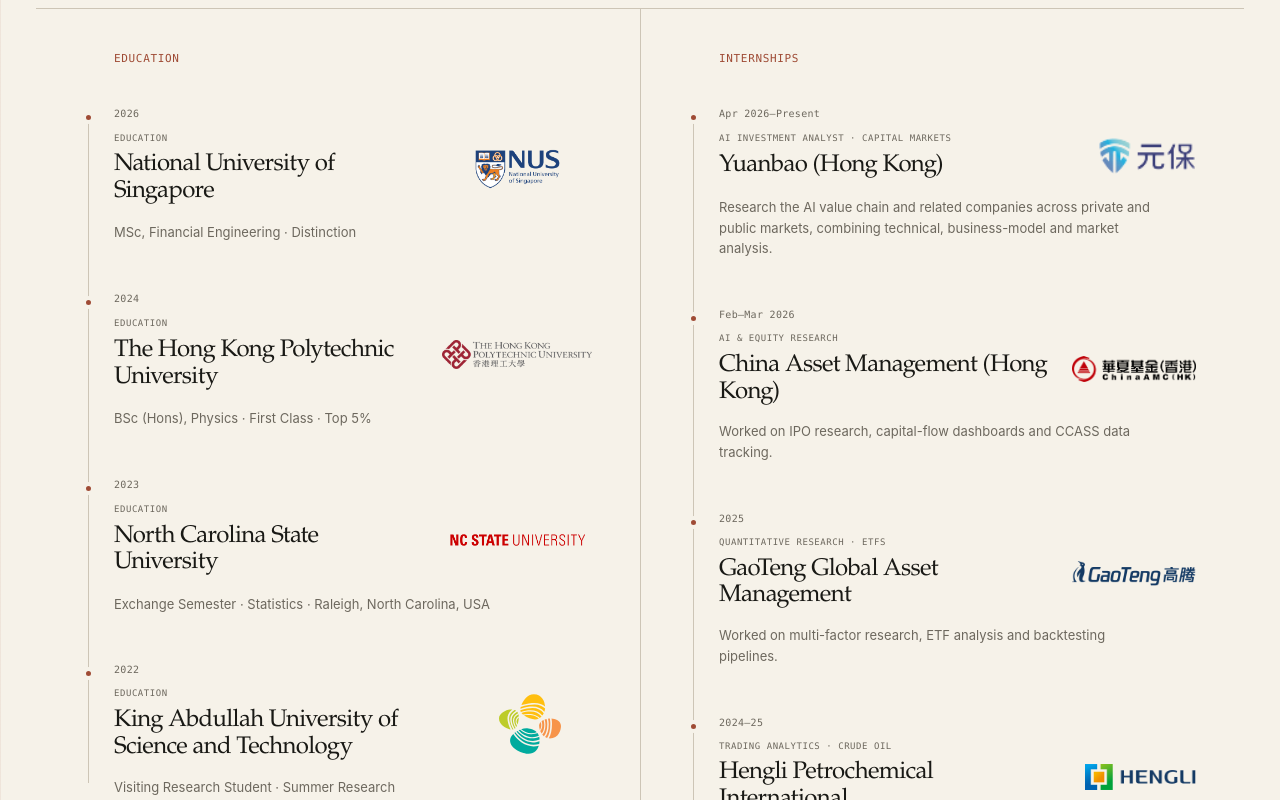
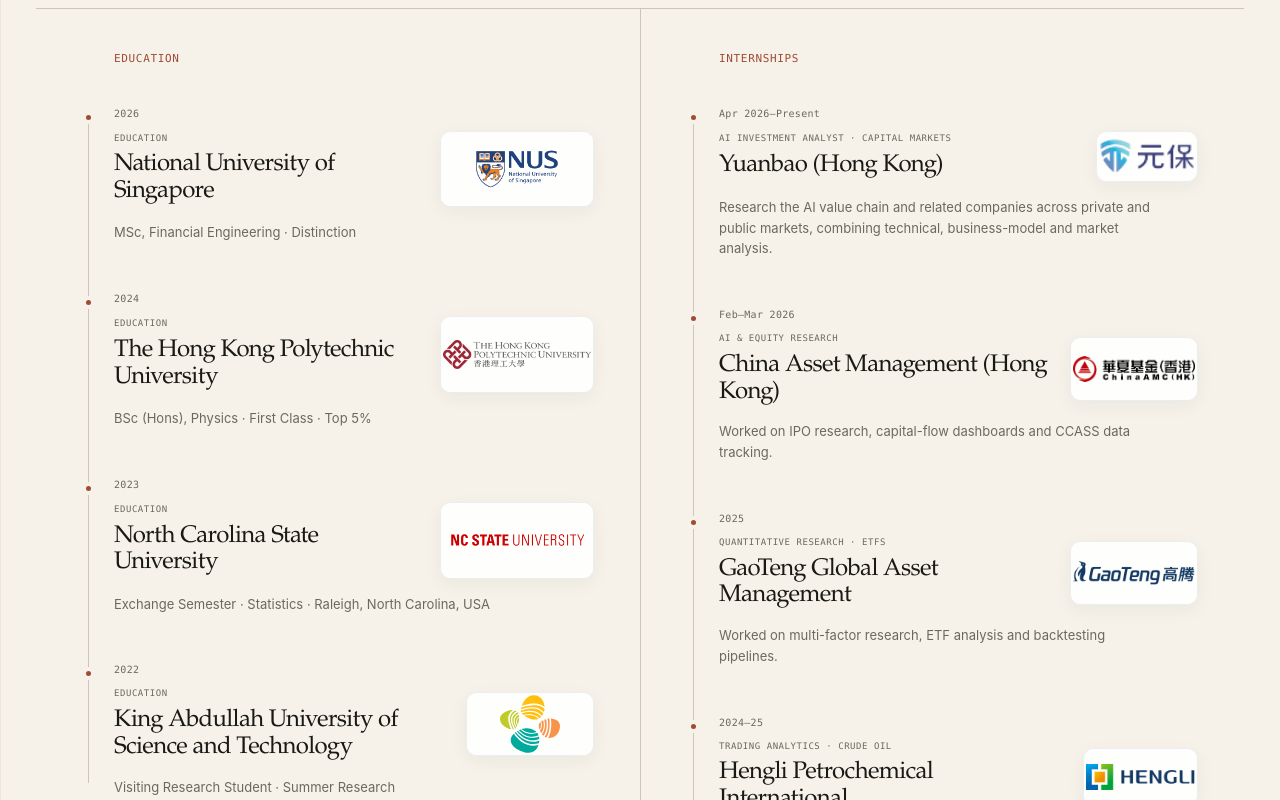
Before and after one commit to ericwang0321/ericwang0321.github.io, a Next.js app: page / in a window 1280 px wide. Shown: the part 1900-2700 px from the top of the page. Built offline with nearby package versions, Linux system fonts and the light colour scheme.

Commit message:
Add light backgrounds behind timeline logos

```diff
--- a/app/globals.css
+++ b/app/globals.css
@@ -502,7 +502,10 @@
 
 .timeline-logo {
   align-items: center;
-  border-radius: 2px;
+  background: rgba(255, 255, 255, 0.9);
+  border: 1px solid rgba(15, 39, 71, 0.08);
+  border-radius: 10px;
+  box-shadow: 0 5px 18px rgba(15, 39, 71, 0.05);
   display: flex;
   flex: 0 0 auto;
   height: 64px;
```
